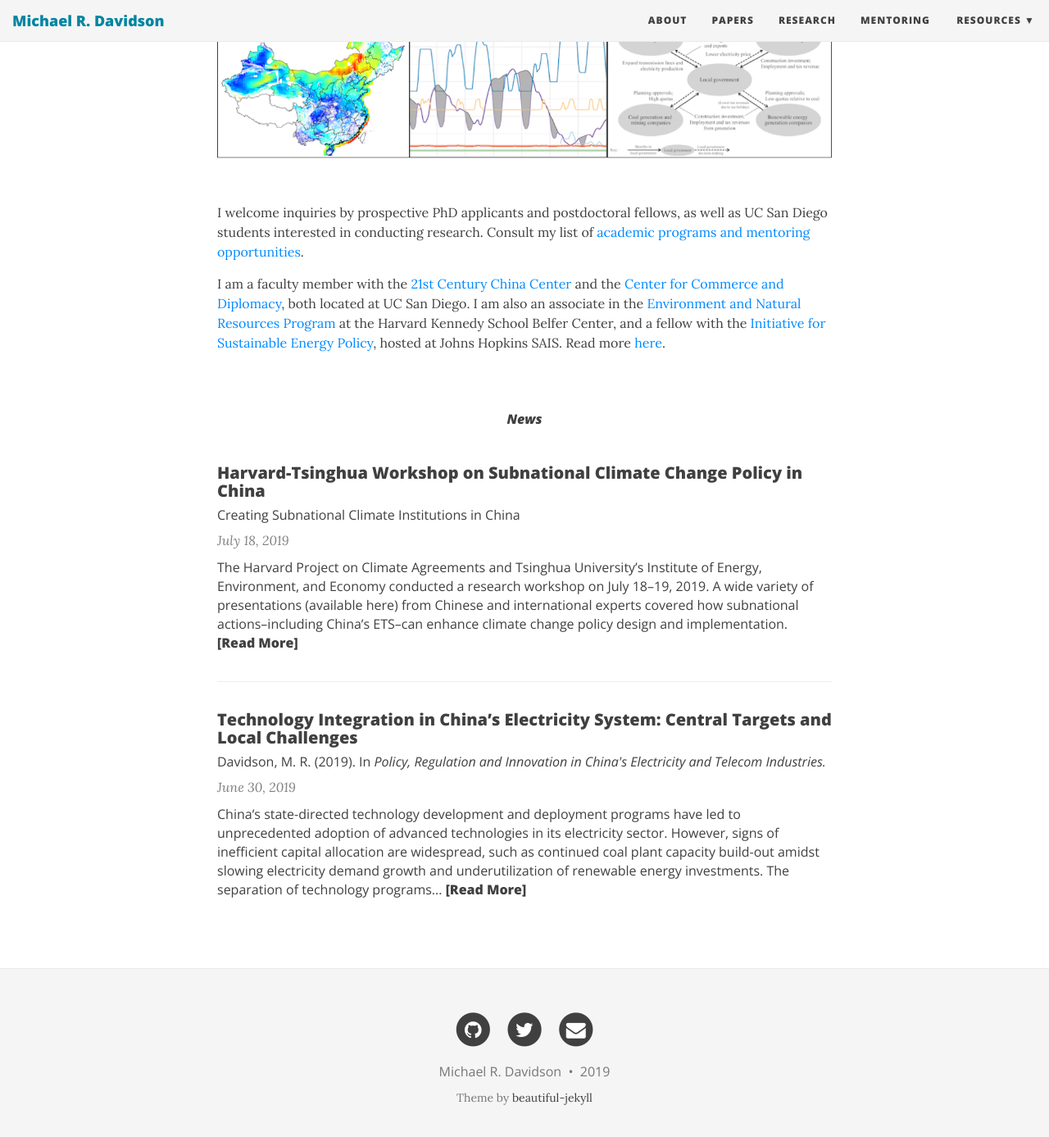
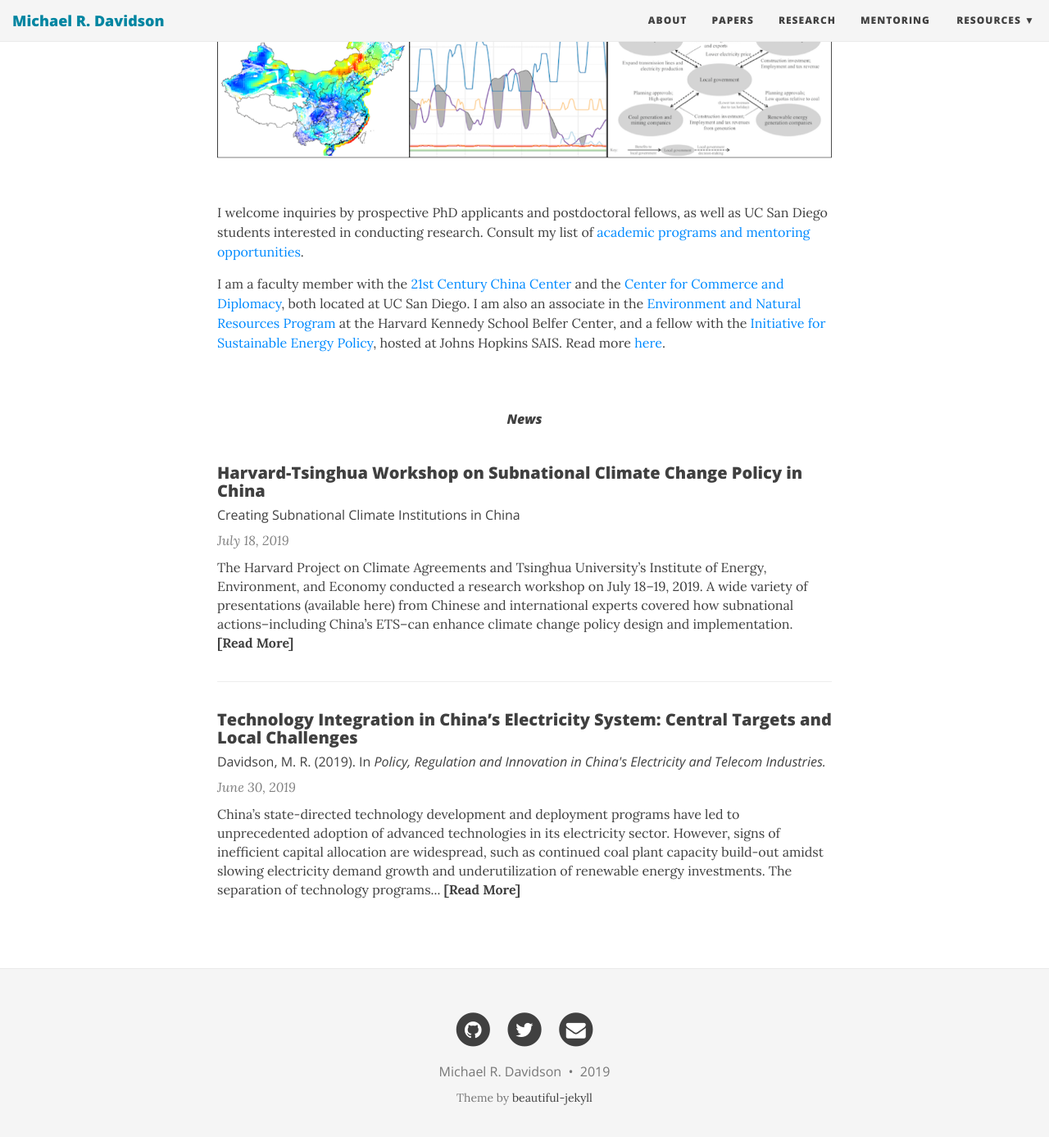
Before and after one commit to east-winds/east-winds.github.io, a Jekyll site: the page built from index.md, in a window 1280 px wide and 1400 px high, scrolled down 365 px. Shown: the top 1387 px of the window at 82% size. Built offline with Jekyll 4.4.1, drawn with Linux system fonts in a browser that asks for light colours; nearby versions of some CDN libraries.

Commit message:
main.css

```diff
--- a/css/main.css
+++ b/css/main.css
@@ -396,9 +396,9 @@
   font-style: italic;
   margin: 0 0 10px;
 }
-.post-preview .post-entry {
+/* .post-preview .post-entry {
   font-family: 'Open Sans', 'Helvetica Neue', Helvetica, Arial, sans-serif;
-}
+} */
 .post-entry-container,
 .paper-entry-container {
   display: inline-block;
@@ -536,7 +536,7 @@
 .intro-header .page-heading .page-subheading,
 .intro-header .post-heading .post-subheading,
 .intro-header .paper-heading .paper-subheading  {
-  font-size: 27px;
+  /* font-size: 27px; */
   line-height: 1.1;
   display: block;
   font-family: 'Open Sans', 'Helvetica Neue', Helvetica, Arial, sans-serif;
```
